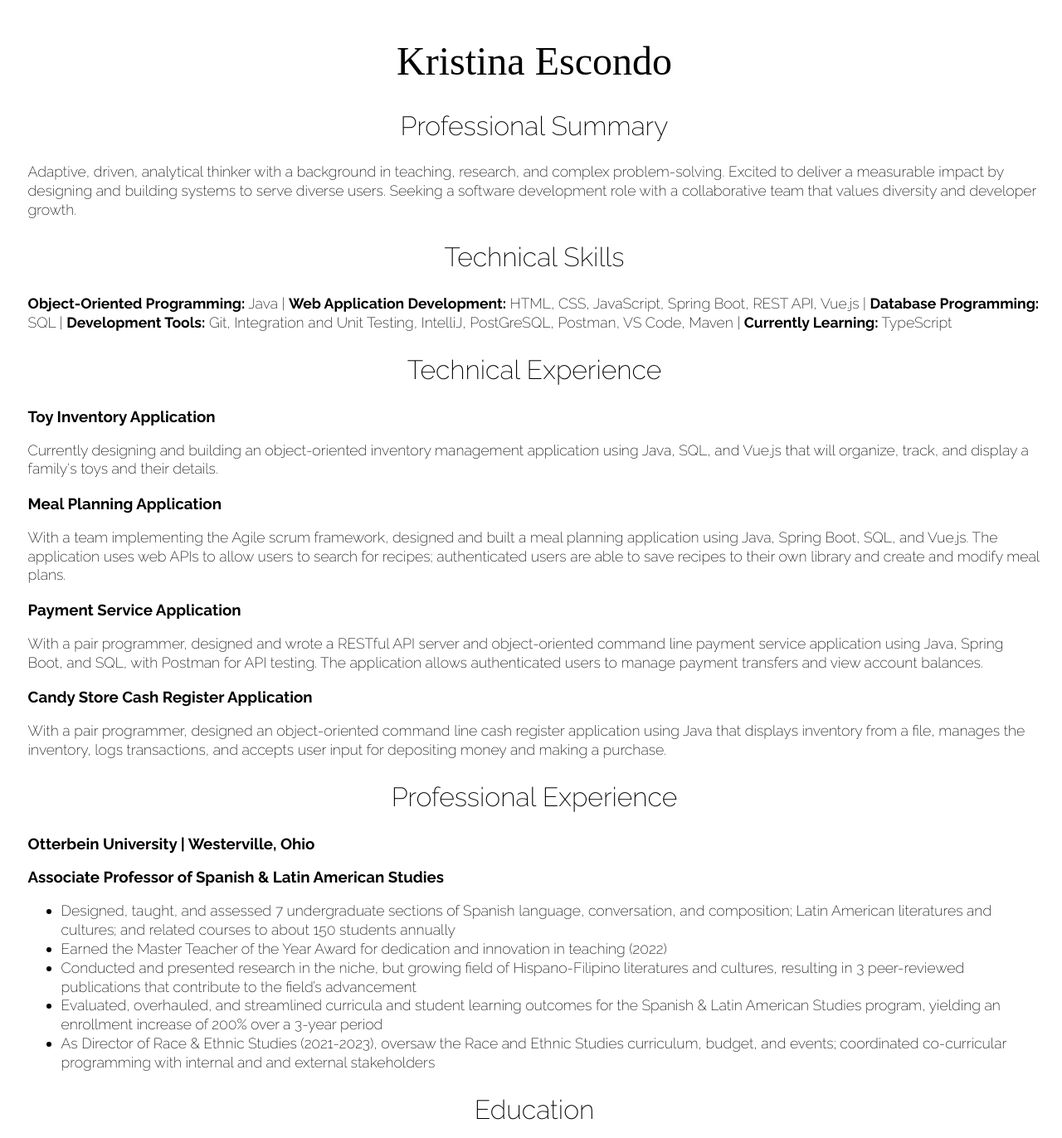
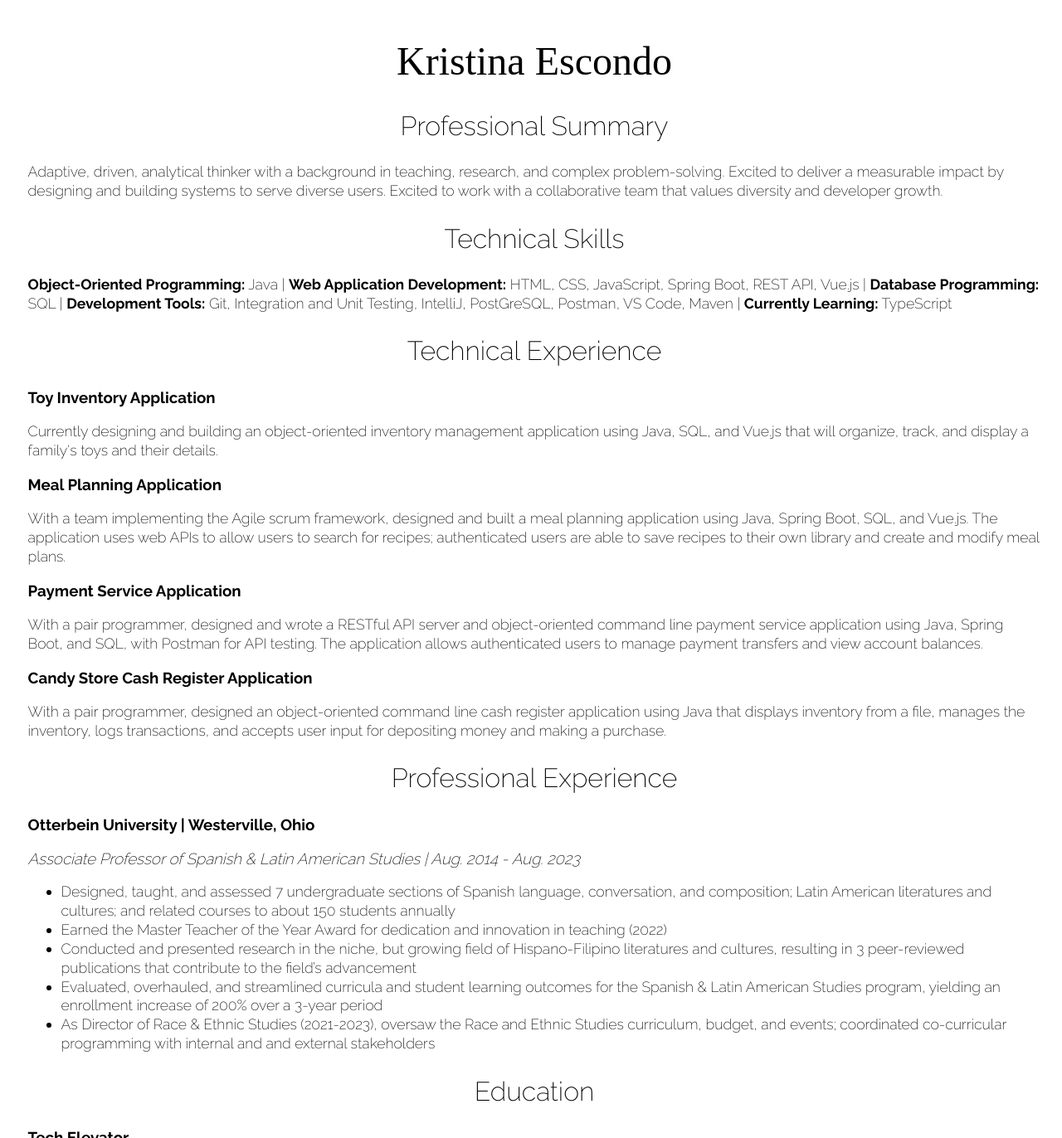
Before and after one commit to kescondo/kescondo.github.io, a plain HTML site: page resume.html in a window 1280 px wide. Shown: the top 1372 px of the page at 83% size. Drawn offline with Linux system fonts and the light colour scheme; a web font is replaced by a local one.

Commit message:
Can't stop won't stop copy editing

```diff
--- a/resources/style.css
+++ b/resources/style.css
@@ -394,6 +394,11 @@ button:hover {
   /* box-shadow: 1px 1px 1px 0 #979797; */
 }
 
+.contact-card a {
+  text-decoration: none;
+}
+
+/* Save for if you convert this to a form again */
 .contact-information a {
   text-decoration: none;
 }
@@ -486,6 +491,11 @@ footer p {
   line-height: 1.3;
 }
 
+.job-title {
+  font-style: italic;
+  font-weight: 400;
+}
+
 hr {
   border-top: 1px dotted #007084;
   margin: 0;
--- a/resume.html
+++ b/resume.html
@@ -34,7 +34,7 @@
                 complex
                 problem-solving. Excited to deliver a measurable impact by designing and building systems to serve
                 diverse users.
-                Seeking a software development role with a collaborative team that values diversity and developer
+                Excited to work with a collaborative team that values diversity and developer
                 growth.</p>
         </section>
 
@@ -51,9 +51,12 @@
             <h2>Technical Experience</h2>
             <h3>Toy Inventory Application</h3>
             <p class="resume-text">Currently designing and building an object-oriented inventory management application
-                using Java, SQL, and
-                Vue.js that will organize, track, and display a family's toys and their details.
+                using Java, SQL, and Vue.js that will organize, track, and display a family's toys and their details.
             </p>
+            <!-- <h3>Home Management Application</h3>
+            <p class="resume-text">Currently developing a home management application
+                using Java, SQL, and Vue.js that will manage a family's to-do lists and schedules.
+            </p> -->
             <h3>Meal Planning Application</h3>
             <p class="resume-text">With a team implementing the Agile scrum framework, designed and built a meal
                 planning application using
@@ -76,8 +79,22 @@
 
         <section class="resume-professional-experience-container">
             <h2>Professional Experience</h2>
+            <!-- <h3>Ohio Public Employees Retirement System | Columbus, Ohio</h3>
+            <h3 class="job-title">Full Stack Developer 1 | Aug. 2024 - present</h3>
+            <ul>
+                <li class="resume-text">
+                    Analyze, identify, and document the root cause of issues and effectively communicate possible solutions
+                </li>
+                <li class="resume-text">
+                    Collaborates with stakeholders to implement user requirements into technical solutions
+                </li>
+                <li class="resume-text">
+                    Acquires a working knowledge of tools and modern software development frameworks to develop and support
+                    clean, maintainable code
+                </li>
+            </ul> -->
             <h3>Otterbein University | Westerville, Ohio</h3>
-            <h3>Associate Professor of Spanish & Latin American Studies</h3>
+            <h3 class="job-title">Associate Professor of Spanish & Latin American Studies | Aug. 2014 - Aug. 2023</h3>
             <ul>
                 <li class="resume-text">Designed, taught, and assessed 7 undergraduate sections of Spanish language,
                     conversation, and
```
Also changed, not shown: index.html (+3 -3 lines).
